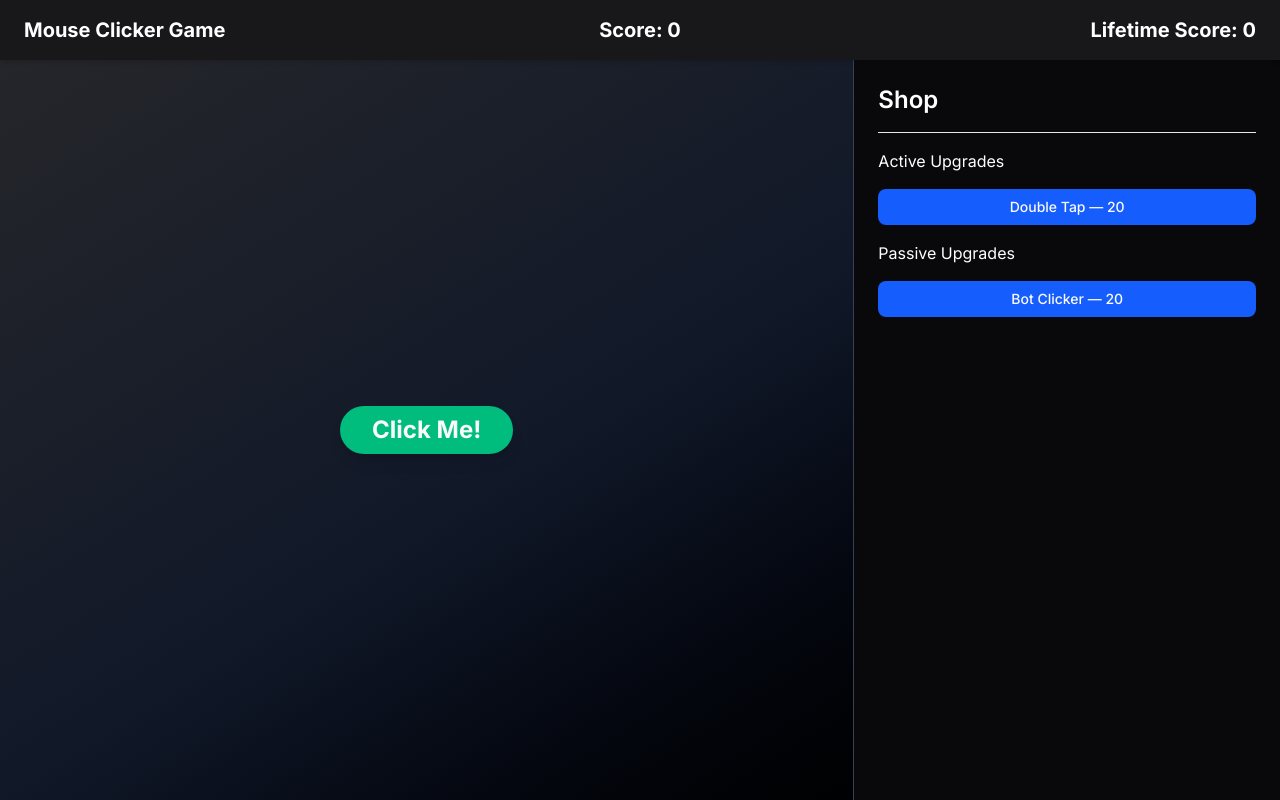
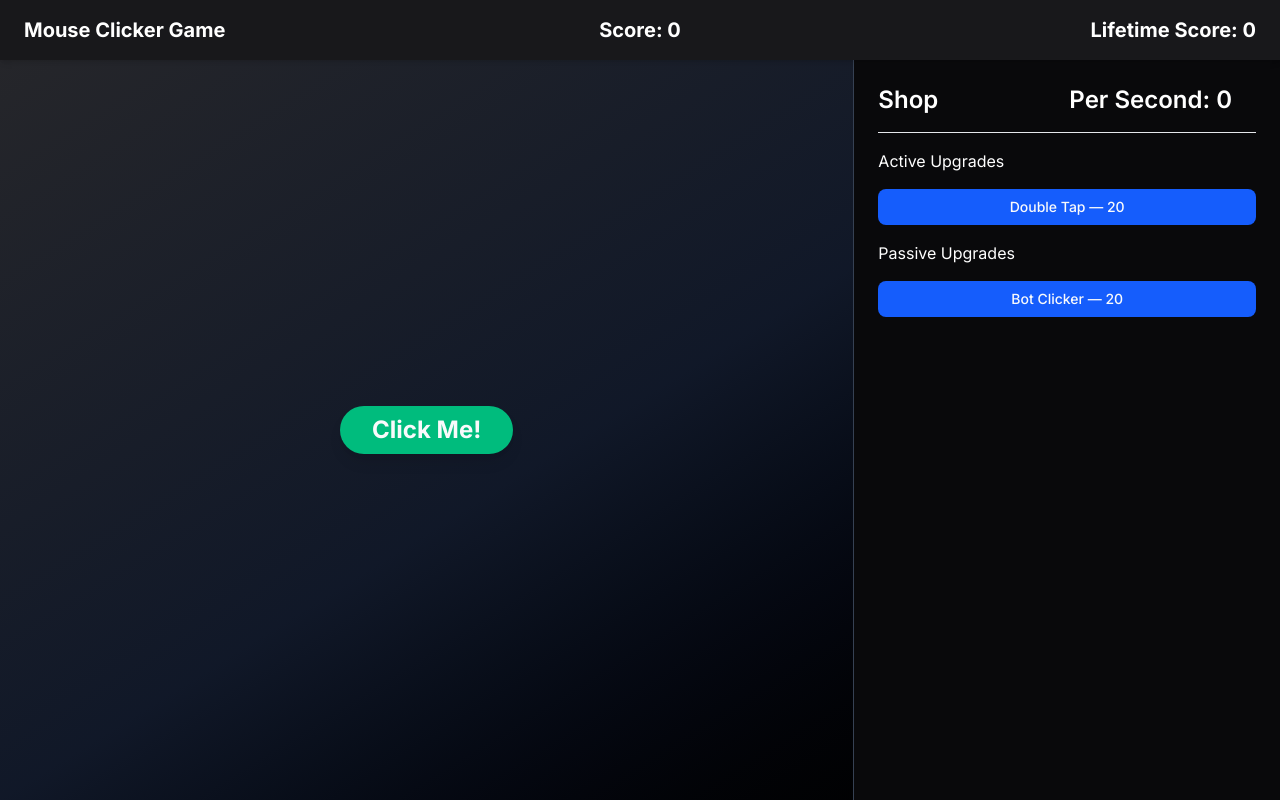
Before and after one commit to ItzYaboiiJoe/MouseClicker, a Next.js app: page / in a window 1280 px wide. Built offline with nearby package versions, Linux system fonts and the light colour scheme.

Commit message:
Added values to passive upgrades and displaying current upgrades next to shop

```diff
--- a/src/app/(root)/page.tsx
+++ b/src/app/(root)/page.tsx
@@ -10,6 +10,7 @@ import { Separator } from "@/components/ui/separator";
 export default function Home() {
   const [score, setScore] = useState(0);
   const [lifetimeScore, setLifetimeScore] = useState(0);
+  const [passivePoints, setPassivePoints] = useState(0);
 
   const incrementScore = () => {
     setScore(score + 1);
@@ -35,7 +36,12 @@ export default function Home() {
 
         {/* Shop / Sidebar */}
         <div className="w-full md:w-1/3 border-l border-gray-700 bg-zinc-950 p-6">
-          <h2 className="text-2xl font-semibold mb-4">Shop</h2>
+          <div className="flex justify-between">
+            <h2 className="text-2xl font-semibold mb-4">Shop</h2>
+            <h2 className="text-2xl font-semibold mb-4 mr-6">
+              Per Second: {passivePoints}
+            </h2>
+          </div>
 
           <Separator />
 
@@ -43,7 +49,12 @@ export default function Home() {
             {/* Active Upgrades Buttons */}
             <ActiveUpgrades score={score} setScore={setScore} />
             {/* Passive Upgrades Buttons */}
-            <PassiveUpgrades score={score} setScore={setScore} />
+            <PassiveUpgrades
+              score={score}
+              setScore={setScore}
+              passive={passivePoints}
+              setPassive={setPassivePoints}
+            />
           </div>
         </div>
       </div>
--- a/src/components/powerups/passiveUpgrades.tsx
+++ b/src/components/powerups/passiveUpgrades.tsx
@@ -6,11 +6,15 @@ import { useState } from "react";
 interface PassiveUpgradesProps {
   score: number;
   setScore: React.Dispatch<React.SetStateAction<number>>;
+  passive: number;
+  setPassive: React.Dispatch<React.SetStateAction<number>>;
 }
 
 const PassiveUpgrades: React.FC<PassiveUpgradesProps> = ({
   score,
   setScore,
+  passive,
+  setPassive,
 }) => {
   const [upgradeLevels, setUpgradeLevels] = useState<number[]>(
     Array(upgrades.length).fill(0)
@@ -24,7 +28,10 @@ const PassiveUpgrades: React.FC<PassiveUpgradesProps> = ({
 
     const maxLevelIndex = upgrades[upgradeIndex].levels.length - 1;
 
-    setScore((prev) => prev - cost);
+    setScore((score) => score - cost);
+
+    const newPassive = passive + upgrades[upgradeIndex].value;
+    setPassive(newPassive);
 
     setUpgradeLevels((prevLevels) => {
       const newLevels = [...prevLevels];
--- a/src/components/powerups/passiveUpgradesList.ts
+++ b/src/components/powerups/passiveUpgradesList.ts
@@ -1,6 +1,7 @@
 const upgrades = [
   {
     id: "Bot Clicker",
+    value: 0.1,
     levels: [
       {
         label: "Bot Clicker",
```
